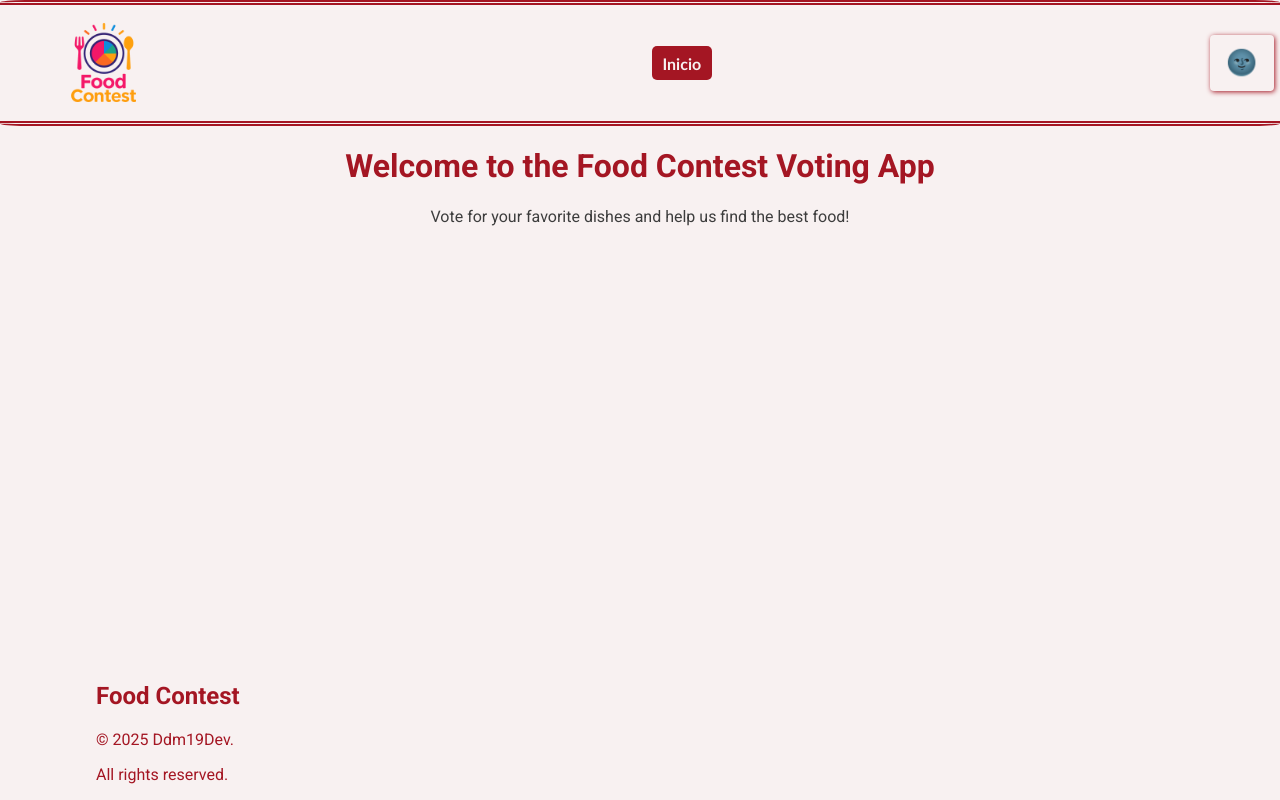
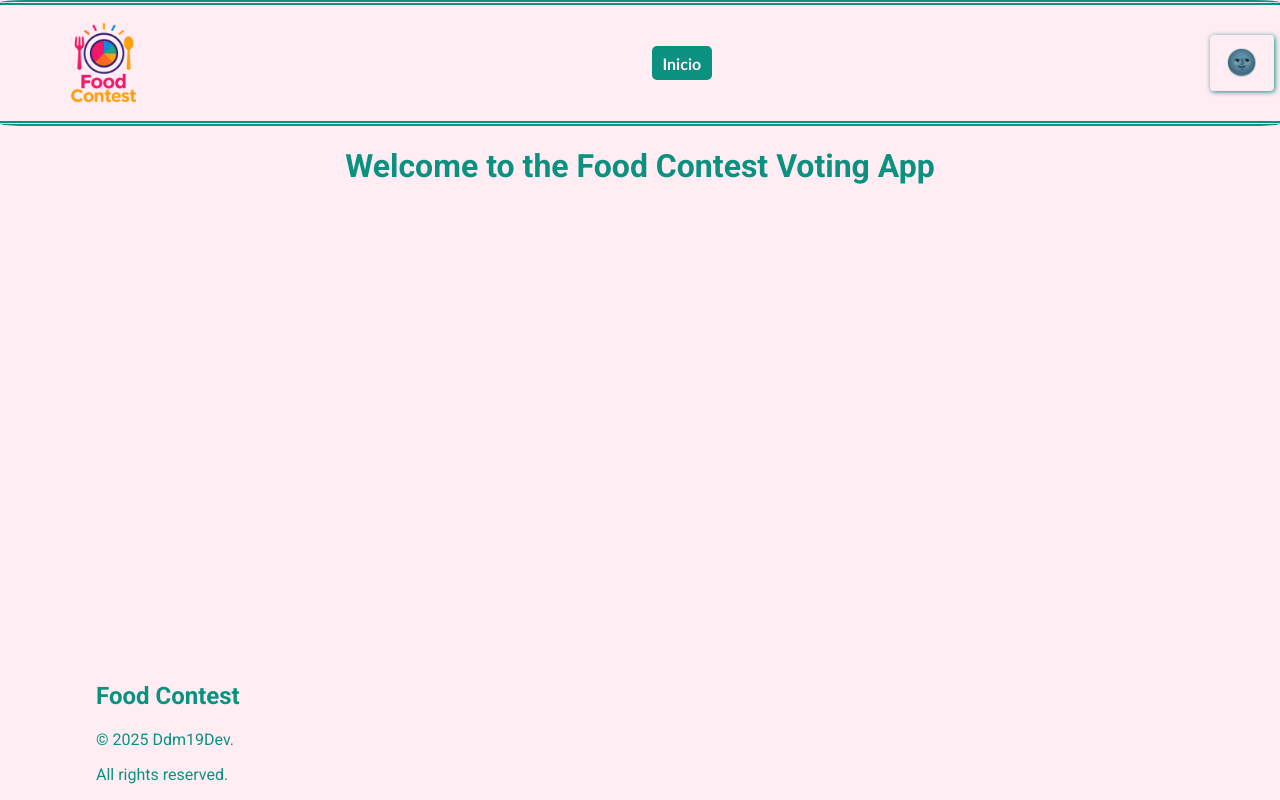
Before and after one commit to ddm19/FoodContest, a React (Vite) app: page / in a window 1280 px wide. Built offline with nearby package versions, Linux system fonts and the light colour scheme.

Commit message:
fix: styles reunited

```diff
--- a/index.html
+++ b/index.html
@@ -7,7 +7,6 @@
   <meta charset="utf-8" />
   <link rel="icon" href="/FClogoNOBG.ico" />
   <meta name="viewport" content="width=device-width, initial-scale=1" />
-  <meta name="theme-color" content="#000000" />
   <link rel="apple-touch-icon" href="/FClogoNOBG.png" />
   <script type="module" src="/src/index.tsx"></script>
 
--- a/package.json
+++ b/package.json
@@ -20,15 +20,15 @@
     "@vitejs/plugin-react": "^4.3.4",
     "@vitejs/plugin-react-swc": "^3.8.0",
     "axios": "^1.7.2",
+    "fast-glob": "^3.3.2",
     "html2canvas": "^1.4.1",
     "react": "^18.2.0",
     "react-dom": "^18.2.0",
+    "sharp": "^0.33.3",
     "typescript": "^4.9.5",
     "vite": "^6.1.1",
     "vite-plugin-svgr": "^4.3.0",
     "vite-tsconfig-paths": "^5.1.4",
-    "sharp": "^0.33.3",
-    "fast-glob": "^3.3.2",
     "web-vitals": "^2.1.4"
   },
   "scripts": {
--- a/src/components/NavBar/NavBar.scss
+++ b/src/components/NavBar/NavBar.scss
@@ -60,13 +60,18 @@
     margin: 1.5rem;
     cursor: pointer;
     max-width: var(--input-size-2);
+    transition: all 0.25s ease-in-out;
 
 
     &:hover
     {
-      background-color: var(--color-primary-dark-opacity);
+      background-color: var(--color-primary);
+      color: var(--color-background);
+      box-shadow: 0px 8px 16px 0px var(--color-border);
+      border: 1px solid var(--color-primary-dark);
+      transition: all 0.25s ease-in-out;
+      transform: translateY(-2px);
       border-radius: 5px;
-      transition: all 0.25s ease-in-out;
 
       .navLink
       {
@@ -146,9 +151,6 @@
       padding: 2px;
     }
   }
-
-
-
 
 }
 
--- a/src/pages/Home/Home.tsx
+++ b/src/pages/Home/Home.tsx
@@ -4,7 +4,6 @@ const Home: React.FC = () => {
   return (
     <div className="Home">
       <h1>Welcome to the Food Contest Voting App</h1>
-      <p>Vote for your favorite dishes and help us find the best food!</p>
     </div>
   );
 }
--- a/src/styles/common/colors.scss
+++ b/src/styles/common/colors.scss
@@ -1,39 +1,39 @@
 :root
 {
-  --color-primary: #e63946;
-  --color-primary-dark: #a41623;
-  --color-primary-dark-opacity: #a4162355;
-  --color-text: #2d2d2a;
-  --color-white: #ffffff;
-  --color-success: #2a9d8f;
-  --color-accent: #9d4edd;
-  --color-warning-light: #f4d35e;
-  --color-warning: #ee964b;
-  --color-warning-dark: #f08a5d;
-  --color-border: rgba(45, 45, 42, 0.4);
-  --color-text-primary: #3d3d3d;
-  --color-text-secondary: #6e6e6e;
-  --color-background: #f8f1f1;
+  --color-primary: #0ABAB5;
+  --color-primary-dark: #0A9180;
+  --color-primary-dark-opacity: #0A918055;
 
+  --color-secondary: #56DFCF;
+  --color-secondary-dark: #3FAE9A;
+
+  --color-accent: #ADEED9;
+  --color-highlight: #FFB3C1;
+
+  --color-background: #FFEDF3;
+  --color-surface: #FFFFFF;
+
+  --color-text: #1D2E2C;
+  --color-text-secondary: #55635A;
+  --color-border: rgba(29, 46, 44, 0.2);
 }
 
 .dark-mode
 {
-  --color-primary: #e63946;
-  --color-primary-dark: #a41623;
-  --color-primary-dark-opacity: #a4162355;
-  --color-text: #e0e0e0;
-  --color-white: #1f1f1f;
-  --color-success: #2a9d8f;
-  --color-accent: #9d4edd;
-  --color-warning-light: #f4d35e;
-  --color-warning: #ee964b;
-  --color-warning-dark: #f08a5d;
-  --color-border: rgba(255, 255, 255, 0.2);
-  --color-text-primary: #e0e0e0;
-  --color-text-secondary: #bbbbbb;
-  --color-background: #121212;
-  --color-portal-primary: #8ecae6aa;
-  --color-portal-secondary: #219ebc90;
-  --color-portal-tertiary: #02304790;
+  --color-primary: #0ABAB5;
+  --color-primary-dark: #0A9180;
+  --color-primary-dark-opacity: #0A918055;
+
+  --color-secondary: #56DFCF;
+  --color-secondary-dark: #3FAE9A;
+
+  --color-accent: #ADEED9;
+  --color-highlight: #FFB3C1;
+
+  --color-background: #1E1F21;
+  --color-surface: #2A2B2C;
+
+  --color-text: #E0E0E0;
+  --color-text-secondary: #BBBBBB;
+  --color-border: rgba(224, 224, 224, 0.2);
 }
```
Also changed, not shown: public/FClogoNOBG.png, public/manifest.json, 1 other file (tests, documents, lock files or other folders).
